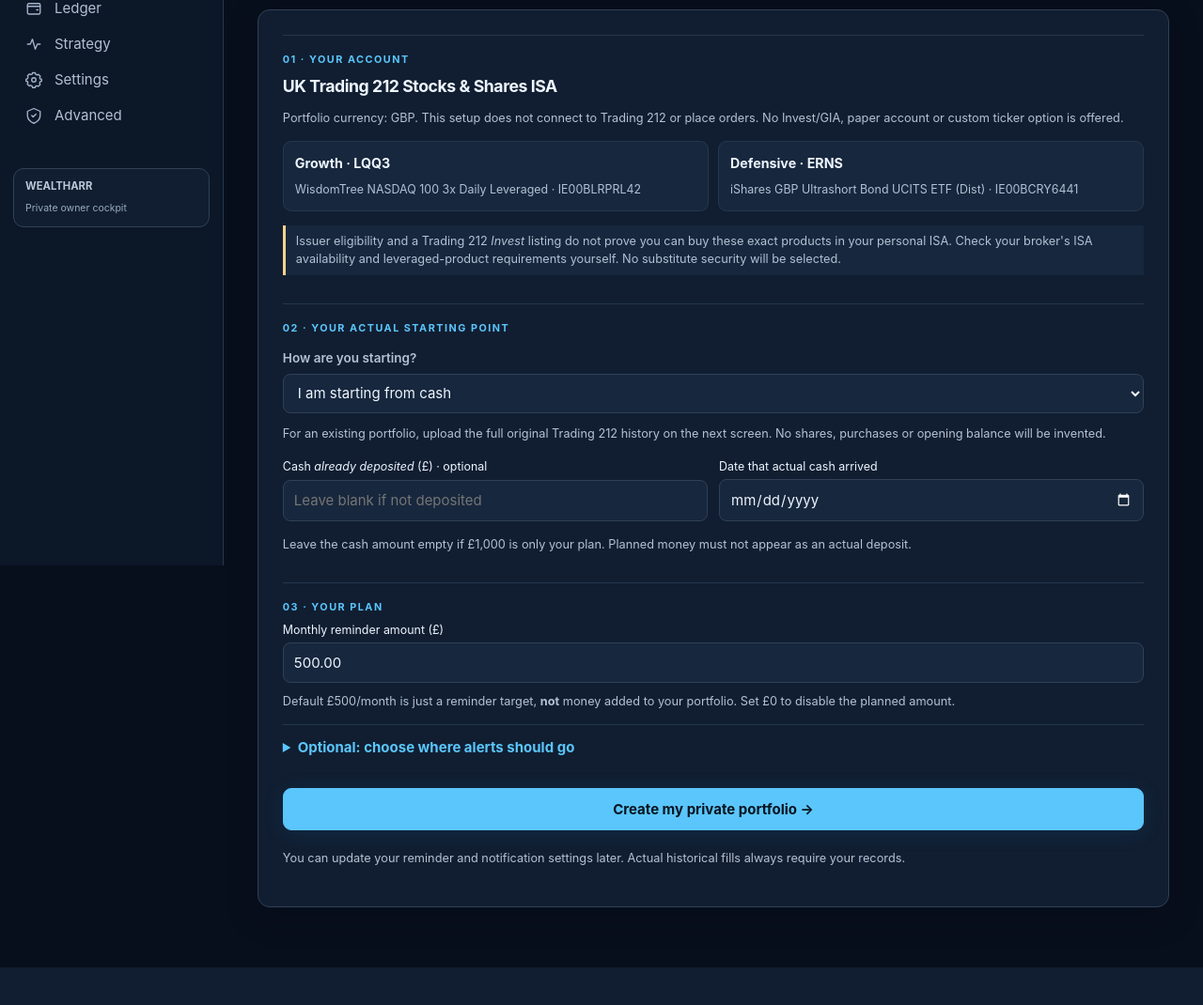
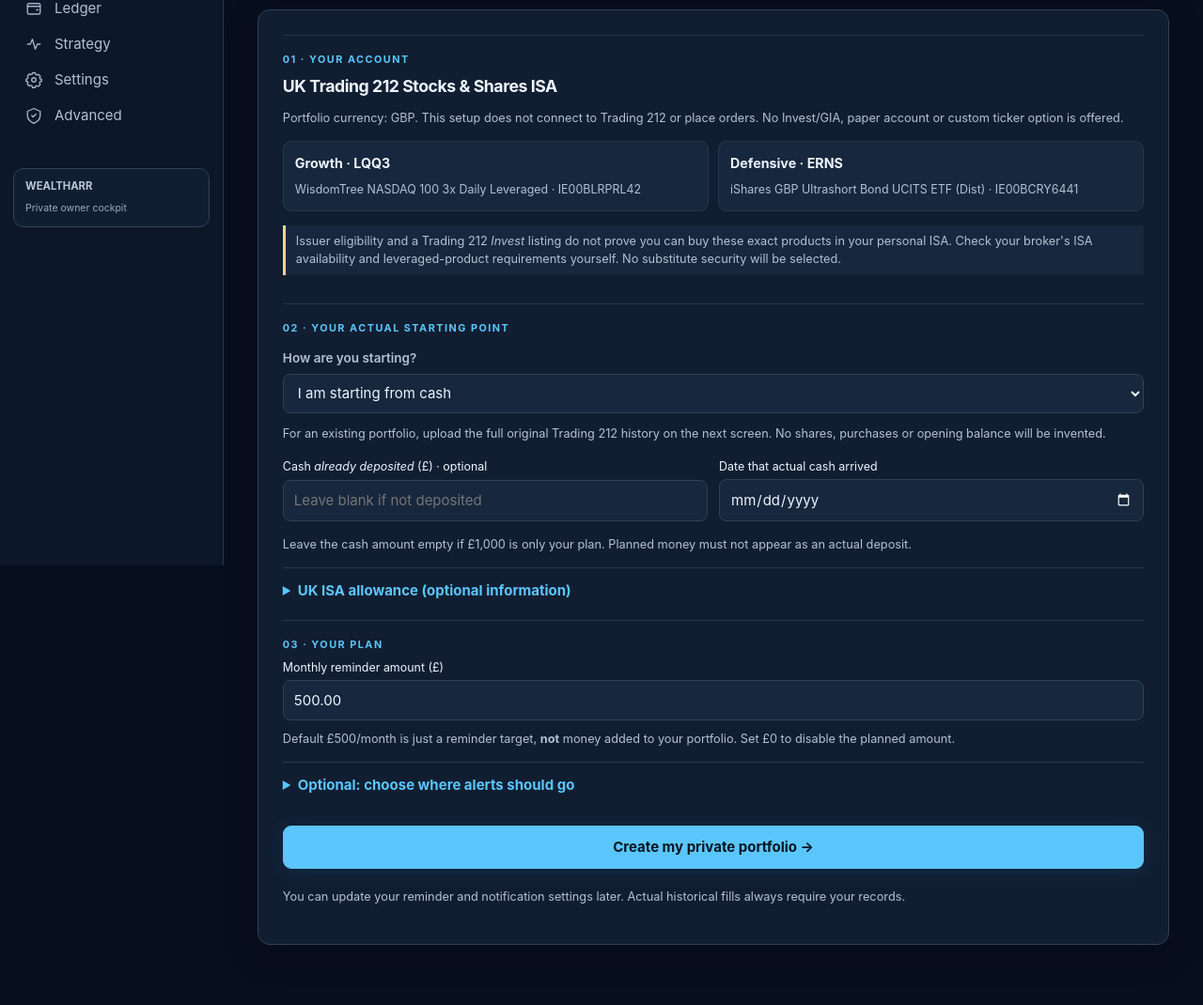
Before and after one commit to Ricas13/wealtharr_v2, a Django app: page /cockpit/start/ in a window 1280 px wide. Shown: the part 198-1268 px from the top of the page at 94% size. Before the commit the page ends 1228 px from the top, so only its background shows below. Run offline with Django 5.2, Linux system fonts and the light colour scheme; the visitor is signed in with stand-in values (Sample User, id 1); data comes from the database, SQL or seed files in the repository; data that the repository does not hold is empty; parts of the project's set-up code (start-up, migrations or seed data) failed here and were passed over.

Commit message:
feat(onboarding): explain optional 2026/27 ISA allowance limits without broker assumptions

```diff
--- a/templates/onboarding.html
+++ b/templates/onboarding.html
@@ -39,6 +39,17 @@
             {{ form.start_date }}{{ form.start_date.errors }}</div>
         </div>
         <p class="ck-muted">Leave the cash amount empty if £1,000 is only your plan. Planned money must not appear as an actual deposit.</p>
+        <details class="ck-disclosure-inline">
+          <summary>UK ISA allowance (optional information)</summary>
+          <p>For the 2026/27 tax year, the overall UK ISA subscription allowance is £20,000
+            across all your ISAs (6 April–5 April), not separately for every ISA.
+            Wealtharr only knows the deposits you record here and cannot verify
+            other ISA subscriptions, qualifying transfers or flexible ISA replacement rules.
+            You are responsible for checking your actual allowance with your provider.</p>
+          <p><a href="https://www.gov.uk/individual-savings-accounts" target="_blank"
+                rel="noopener noreferrer">Read HMRC guidance</a>.
+            Any warning from Wealtharr is advisory, not tax advice or approval.</p>
+        </details>
       </div>
 
       <div class="ck-setup-stage">
```
